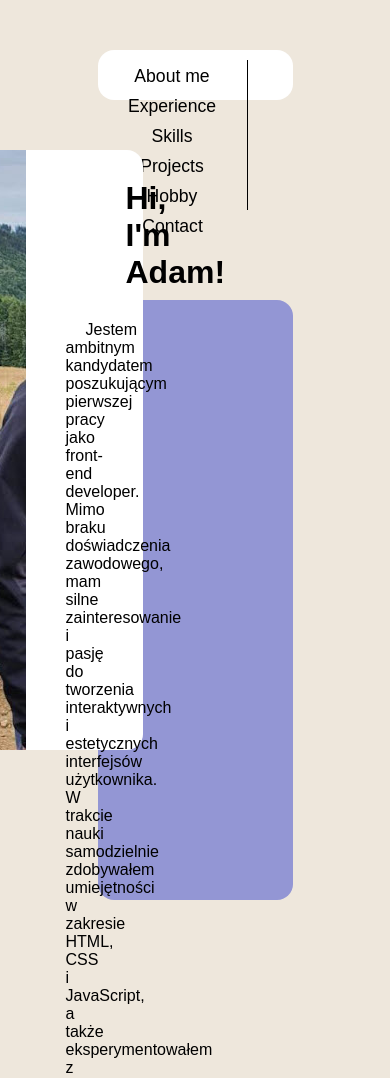
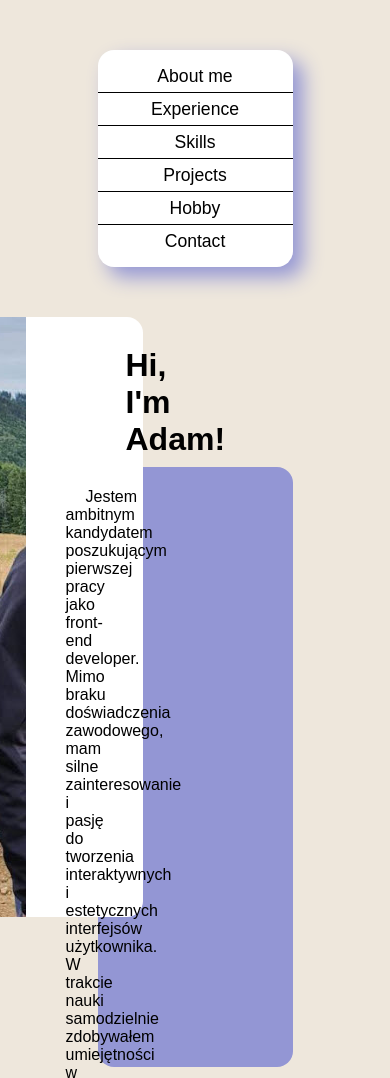
Before and after one commit to AdamWanczyk/BusinessCard, a plain HTML site: page index.html in a window 390 px wide. Shown: the top 1078 px of the page. Drawn offline with Linux system fonts and the light colour scheme.

Commit message:
Some changes in menu bar. I add flex, responsiv and shadow.

```diff
--- a/assets/styles/main.css
+++ b/assets/styles/main.css
@@ -25,29 +25,24 @@ nav {
     margin-right: auto;
     border-radius: 16px;
     padding: 10px 0;
-    height: 50px;
+    box-shadow: 10px 10px 20px var(--div_section-background-color);
 
 }
 
 ol {
-    padding: 0;
-    margin: 0;
     list-style: none;
     font-size: 1.1rem;
     line-height: 2rem;
-    display: inline-block;
+    display: flex;
 }
 
 ol a {
     text-decoration: none;
     color: black;
-    display: block;
 }
 
 ol li {
-    float: left;
-    width: 150px;
-    height: 30px;
+    flex: 1;
     border-right: 1px solid black;
 }
 
@@ -61,9 +56,25 @@ ol li:hover{
 
 }
 
-ol li:hover > a {
+ol li:hover a {
     color: var(--div_section-background-color);
     font-weight: bold;
+}
+
+@media screen and (max-width: 1000px) {
+    ol {
+        flex-direction: column;
+        width: 100%;
+    }
+
+    ol li {
+        border-right: none;
+        border-bottom: 1px solid black;
+    }
+
+    ol li:last-child {
+    border-bottom: none;
+    }
 }
 
 .ai {
```
Also changed, not shown: 1 other file.
